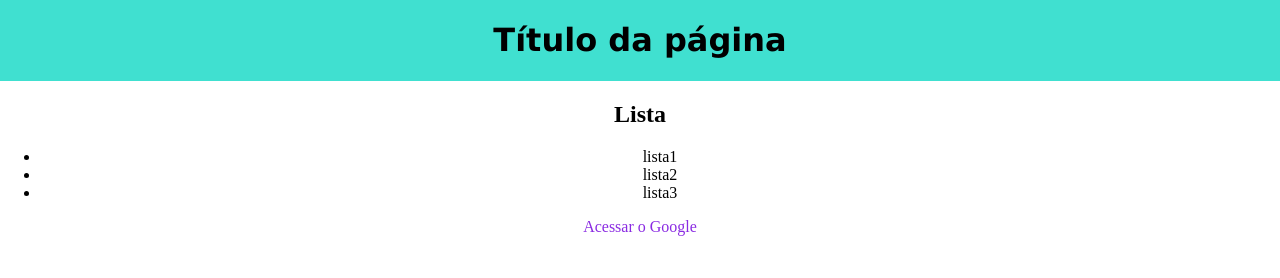
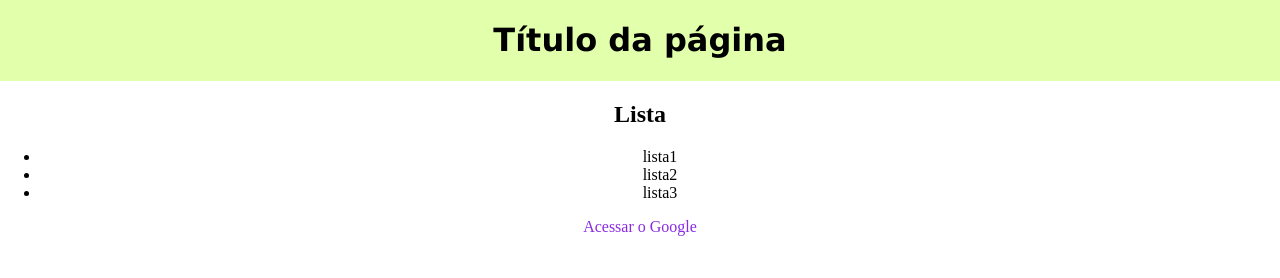
Before and after one commit to isadombrowski/valida-o, a plain HTML site: page index.html in a window 1280 px wide. Drawn offline with Linux system fonts and the light colour scheme; files that its build step writes are made by us from their sources.

Commit message:
Update style.css

```diff
--- a/style.css
+++ b/style.css
@@ -3,7 +3,7 @@ body{
 }
 
 header{
-    background-color: turquoise;
+    background-color:rgb(226, 255, 171);
     display: flex;
     justify-content: center;
     font-family:Verdana
@@ -19,7 +19,7 @@ footer{
 
 footer a{
     text-decoration: none;
-    color: blueviolet;
+    color:blueviolet;
     padding: 40px ;
     text-align: center;
 }
```
